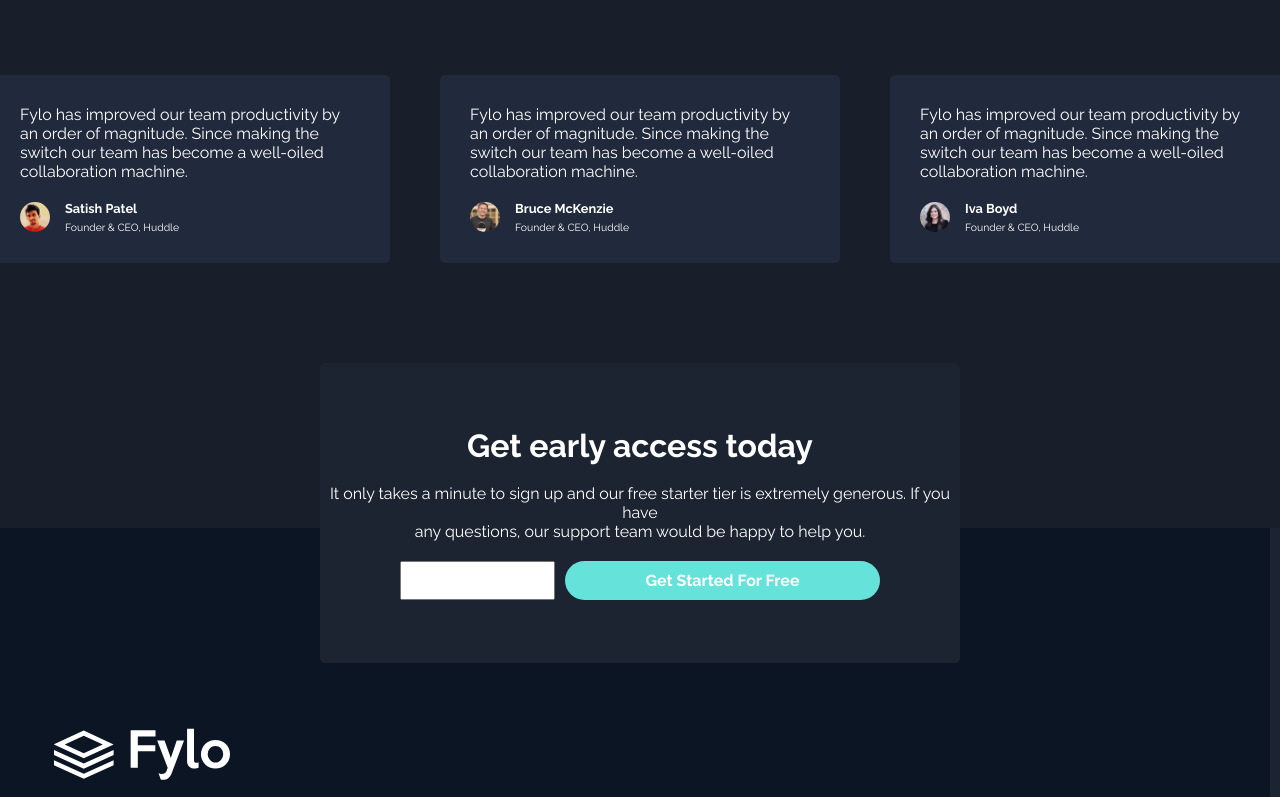
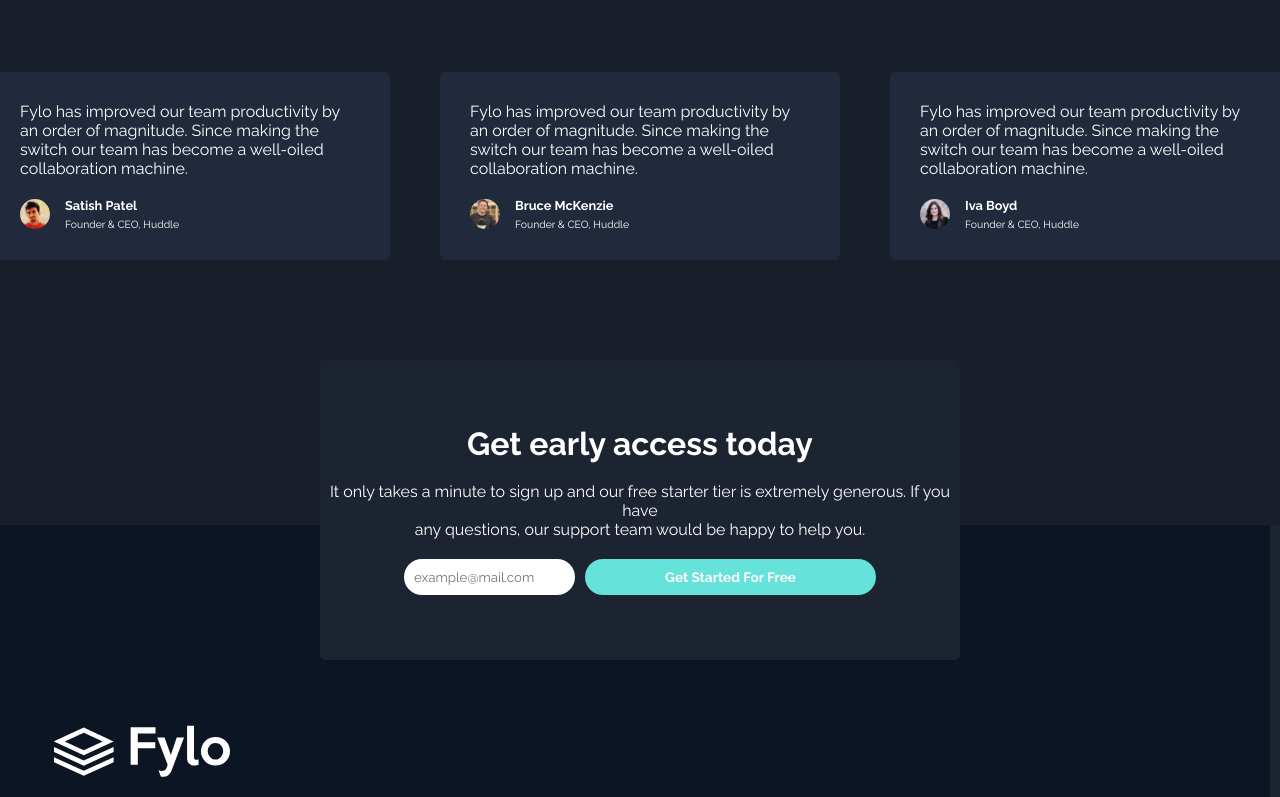
Before and after one commit to acurtido/sp-challenge-5-fylo-landing-page, a React (Vite) app: page / in a window 1280 px wide. Shown: the part 1991-2788 px from the top of the page. Built offline with nearby package versions, Linux system fonts and the light colour scheme.

Commit message:
Ajustes varios

```diff
--- a/src/components/Button/index.jsx
+++ b/src/components/Button/index.jsx
@@ -1,8 +1,8 @@
 import React from 'react'
-import './styles.css'
+import styles from './styles.module.css'
 
 export default function Button(props) {
   return (
-    <button className="hero__boton">{props.texto}</button>
+    <button className={styles.hero__boton}>{props.texto}</button>
   )
 }
--- a/src/components/Button/styles.css
+++ b/src/components/Button/styles.module.css
@@ -3,6 +3,11 @@
     border: none;
     border-radius: 50px;
     padding: 10px 80px;
-    font-size: 1rem;
+    font-size: 0.85rem;
     font-weight: 700;
 }
+
+.hero__boton:hover {
+    background-color: hsl(176, 68%, 74%);
+    cursor: pointer;
+}
--- a/src/components/EarlyAccess/index.jsx
+++ b/src/components/EarlyAccess/index.jsx
@@ -1,11 +1,14 @@
 import React from 'react'
 import Button from '../Button'
+import InputMail from '../InputMail'
 import styles from './styles.module.css'
 
 export default function EarlyAccess() {
+    const [mail, setMail] = React.useState('')
+
     const handleSubmit = e => {
         e.preventDefault()
-        alert('Formulario enviado');
+        alert('Formulario enviado')
     }
 
     return (
@@ -15,7 +18,7 @@ export default function EarlyAccess() {
                 <p>It only takes a minute to sign up and our free starter tier is extremely generous. If you have <br />
                     any questions, our support team would be happy to help you.</p>
                 <form className={styles.formulario} onSubmit={handleSubmit}>
-                    <input type="email" />
+                    <InputMail onChange={e => setMail(e.target.value)} />
                     <Button texto="Get Started For Free" />
                 </form>
             </div>
--- /dev/null
+++ b/src/components/InputMail/index.jsx
@@ -0,0 +1,8 @@
+import React from 'react'
+import styles from './styles.module.css'
+
+export default function InputMail(props) {
+  return (
+    <input className={styles.inputMail} type="email" {...props} placeholder='example@mail.com' />
+  )
+}
--- /dev/null
+++ b/src/components/InputMail/styles.module.css
@@ -0,0 +1,6 @@
+.inputMail {
+    border-radius: 50px;
+    border: none;
+    padding: 10px;
+    color: black;
+}
```
